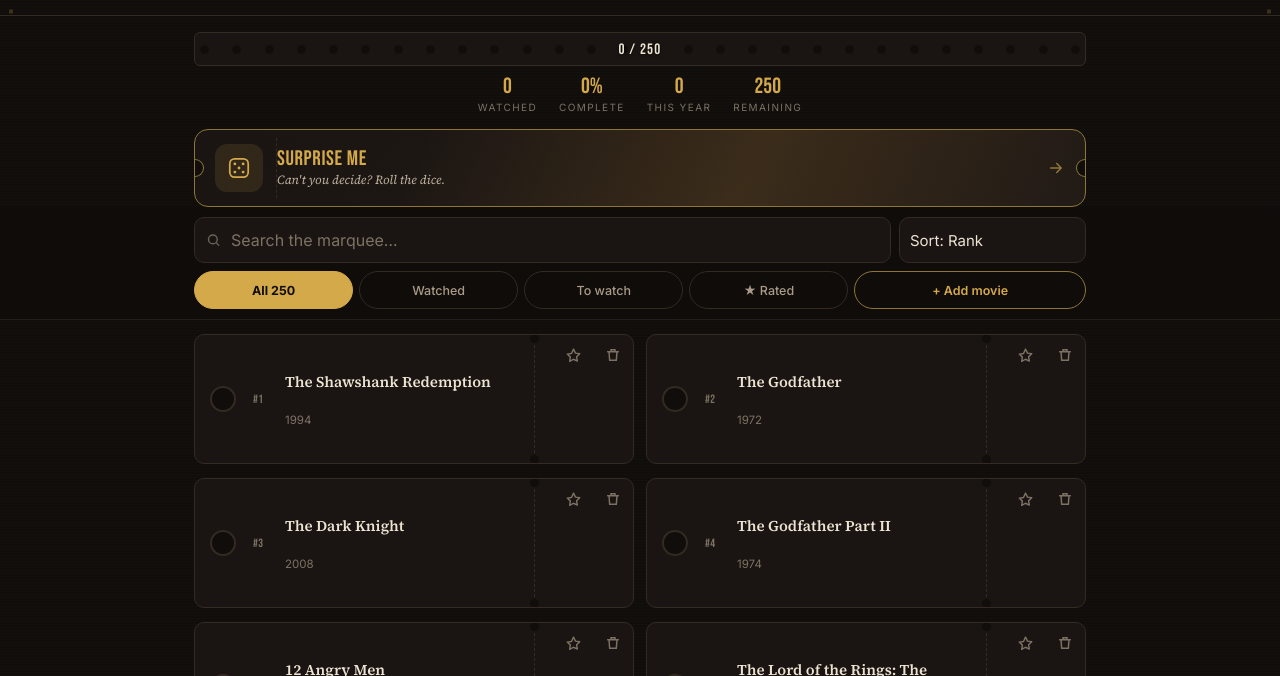
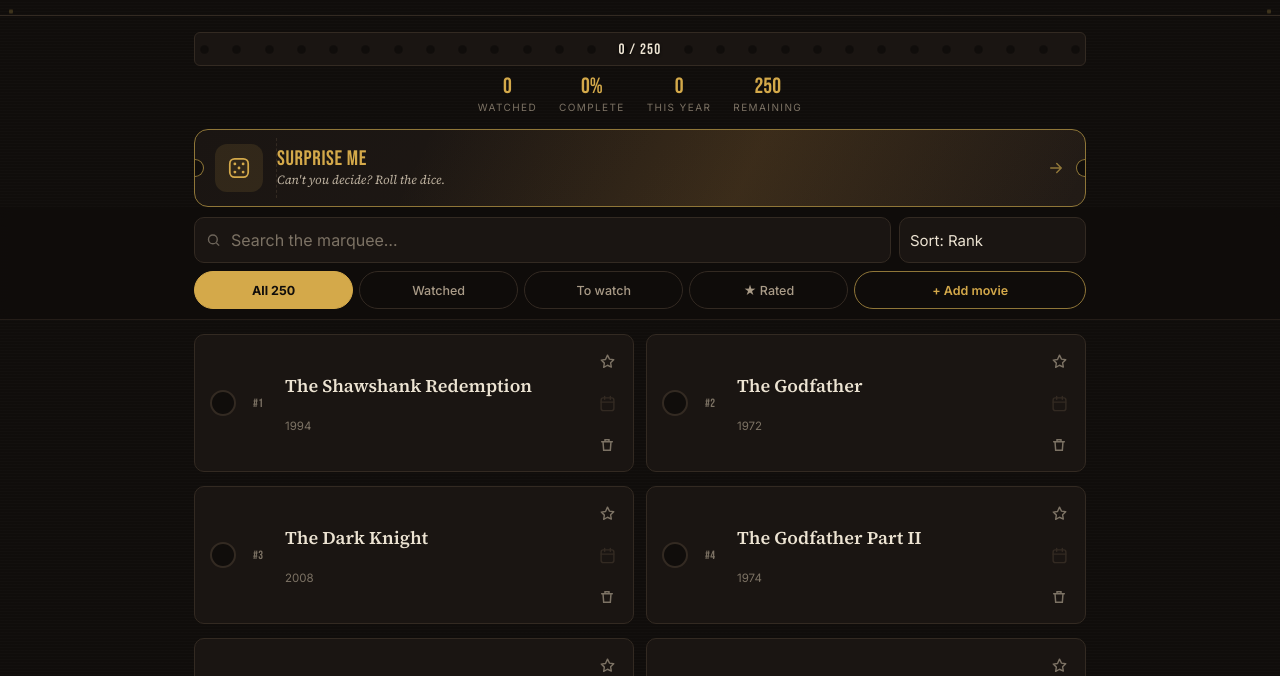
Before and after one commit to blazeking0069/bigscreenpwa, a plain HTML site: page index.html in a window 1280 px wide. Shown: the part 124-800 px from the top of the page. Drawn offline with Linux system fonts and the light colour scheme.

Commit message:
Add files via upload

```diff
--- a/index.html
+++ b/index.html
@@ -414,12 +414,12 @@
     margin-bottom: 7px;
     display: flex;
     align-items: stretch;
-    min-height: 84px;
+    min-height: 132px;
     overflow: hidden;
     transition: border-color 0.2s ease, background 0.2s ease, transform 0.15s ease, box-shadow 0.2s ease;
     animation: fadeSlideIn 0.28s cubic-bezier(.22,1,.36,1) backwards;
     content-visibility: auto;
-    contain-intrinsic-size: 90px;
+    contain-intrinsic-size: 138px;
   }
   .item:hover { border-color: #453a2d; }
   .item:active { transform: scale(0.995); }
@@ -428,10 +428,10 @@
     .item:active { transform: translateY(-1px) scale(0.995); }
   }
   @media (min-width: 860px) {
-    .item { min-height: 130px; contain-intrinsic-size: 136px; }
+    .item { min-height: 138px; contain-intrinsic-size: 144px; }
   }
   @media (min-width: 1300px) {
-    .item { min-height: 148px; contain-intrinsic-size: 154px; }
+    .item { min-height: 156px; contain-intrinsic-size: 162px; }
   }
 
   @keyframes fadeSlideIn {
@@ -560,6 +560,12 @@
     color: var(--gold);
     font-size: 11px;
     letter-spacing: 1px;
+  }
+  .mini-date {
+    color: var(--gold);
+    font-size: 11px;
+    font-family: var(--sans);
+    font-weight: 600;
   }
   .mini-note {
     font-family: var(--serif);
@@ -639,15 +645,18 @@
   .title {
     font-family: var(--serif);
     font-weight: 600;
-    font-size: 15px;
+    font-size: 16.5px;
     line-height: 1.3;
     color: var(--cream);
     display: -webkit-box;
-    -webkit-line-clamp: 2;
+    -webkit-line-clamp: 3;
     -webkit-box-orient: vertical;
     overflow: hidden;
     white-space: normal;
-    min-height: 39px; /* reserves 2 lines' worth of space even for short titles, so every row lines up evenly */
+    min-height: 43px; /* reserves 2 lines' worth of space for most titles; a 3rd line is available as overflow room for exceptionally long ones so they never truncate */
+  }
+  @media (min-width: 860px) {
+    .title { font-size: 18px; }
   }
   .item.done .title { color: #e6c9c3; }
   .year {
@@ -656,50 +665,47 @@
     font-family: var(--sans);
   }
 
-  .stub {
-    display: flex;
+  /* The actual <input type="date"> stays functional but visually hidden -
+     its value now displays as small text beside the rating instead, and it's
+     triggered by the dedicated calendar icon button in .icon-stack. */
+  .date-input {
+    position: absolute;
+    opacity: 0;
+    width: 1px;
+    height: 1px;
+    padding: 0;
+    border: none;
+    pointer-events: none;
+  }
+
+  .icon-stack {
+    display: flex;
+    flex-direction: column;
     align-items: center;
+    justify-content: center;
+    gap: 2px;
     flex-shrink: 0;
-    border-left: 1px dashed var(--border);
-    padding: 0 8px 0 10px;
-    position: relative;
-    min-height: 44px;
-  }
-  .stub::before, .stub::after {
-    content: '';
-    position: absolute;
-    left: -5px;
-    width: 9px;
-    height: 9px;
-    border-radius: 50%;
-    background: var(--bg);
-  }
-  .stub::before { top: -1px; }
-  .stub::after { bottom: -1px; }
-
-  .date-input {
+    padding: 0 6px;
+  }
+  .calendar-btn {
     background: transparent;
     border: none;
-    color: var(--gold);
-    font-family: var(--sans);
-    font-weight: 600;
-    font-size: 16px;
-    width: 0;
-    padding: 4px 0;
+    color: var(--muted2);
+    width: 40px;
+    height: 40px;
+    min-width: 40px;
+    display: flex;
+    align-items: center;
+    justify-content: center;
     cursor: pointer;
-    opacity: 0;
-    max-width: 0;
-    transition: opacity 0.25s ease, max-width 0.25s ease, width 0.25s ease;
-  }
-  .item.done .date-input { opacity: 1; max-width: 128px; width: 128px; }
-  .date-input:disabled { color: var(--muted2); }
-  .date-input::-webkit-calendar-picker-indicator {
-    filter: invert(0.7) sepia(1) saturate(3) hue-rotate(0deg);
-    opacity: 0.7;
-    cursor: pointer;
-    padding: 6px;
-    margin-right: -6px;
-  }
+    -webkit-tap-highlight-color: transparent;
+    touch-action: manipulation;
+    transition: color 0.15s ease;
+  }
+  .calendar-btn:disabled { color: var(--border); cursor: default; }
+  .calendar-btn:not(:disabled):active { color: var(--gold); transform: scale(0.9); }
+  .calendar-btn:not(:disabled):hover { color: var(--gold); }
+  .item.done .calendar-btn { color: var(--gold-dim); }
 
   .empty-state {
     text-align: center;
@@ -1184,7 +1190,7 @@
     .eyebrow { font-size: 9.5px; letter-spacing: 0.2em; }
     .stat-row { gap: 14px; }
     .stat-num { font-size: 19px; }
-    .title { font-size: 14px; }
+    .title { font-size: 15.5px; }
     select { font-size: 14px; }
     .surprise-ticket { padding: 12px 16px; gap: 10px; }
     .st-icon { width: 40px; height: 40px; }
@@ -1676,6 +1682,13 @@
 
 function titleKey(title, year) { return (title + '|' + year).toLowerCase(); }
 function todayStr() { return new Date().toISOString().slice(0,10); }
+function formatDateShort(iso) {
+  if (!iso) return '';
+  const parts = iso.split('-'); // YYYY-MM-DD
+  if (parts.length !== 3) return iso;
+  const [y, m, d] = parts;
+  return `${m}/${d}/${y}`;
+}
 function decadeOf(year) {
   const y = parseInt(year, 10);
   if (isNaN(y)) return 'No year';
@@ -2631,6 +2644,8 @@
       item.classList.toggle('done', state[key].watched);
       dateInput.disabled = !state[key].watched;
       dateInput.value = state[key].date || '';
+      calendarBtn.disabled = !state[key].watched;
+      refreshMiniPreview(state[key]);
       saveState();
       updateStats();
       if (currentFilter !== 'all') {
@@ -2657,39 +2672,62 @@
     info.appendChild(titleEl);
     info.appendChild(yearEl);
 
-    if (entry.rating || entry.note) {
-      const mini = document.createElement('div');
-      mini.className = 'mini-preview';
-      if (entry.rating) {
-        const s = document.createElement('span');
-        s.className = 'mini-stars';
-        s.textContent = '★'.repeat(entry.rating) + '☆'.repeat(5 - entry.rating);
-        mini.appendChild(s);
-      }
-      if (entry.note) {
-        const n = document.createElement('span');
-        n.className = 'mini-note';
-        n.textContent = entry.note;
-        mini.appendChild(n);
-      }
-      info.appendChild(mini);
+    const mini = document.createElement('div');
+    mini.className = 'mini-preview';
+    const starsSpan = document.createElement('span');
+    starsSpan.className = 'mini-stars';
+    const dateSpan = document.createElement('span');
+    dateSpan.className = 'mini-date';
+    const noteSpan = document.createElement('span');
+    noteSpan.className = 'mini-note';
+    mini.appendChild(starsSpan);
+    mini.appendChild(dateSpan);
+    mini.appendChild(noteSpan);
+    info.appendChild(mini);
+
+    function refreshMiniPreview(e) {
+      const hasStars = !!e.rating;
+      const hasDate = !!(e.watched && e.date);
+      const hasNote = !!e.note;
+      starsSpan.style.display = hasStars ? '' : 'none';
+      starsSpan.textContent = hasStars ? ('★'.repeat(e.rating) + '☆'.repeat(5 - e.rating)) : '';
+      dateSpan.style.display = hasDate ? '' : 'none';
+      dateSpan.textContent = hasDate ? formatDateShort(e.date) : '';
+      noteSpan.style.display = hasNote ? '' : 'none';
+      noteSpan.textContent = hasNote ? e.note : '';
+      mini.style.display = (hasStars || hasDate || hasNote) ? 'flex' : 'none';
     }
-
-    const stub = document.createElement('div');
-    stub.className = 'stub';
+    refreshMiniPreview(entry);
+
     const dateInput = document.createElement('input');
     dateInput.type = 'date';
     dateInput.className = 'date-input';
+    dateInput.setAttribute('aria-hidden', 'true');
+    dateInput.tabIndex = -1;
     dateInput.value = entry.date || '';
     dateInput.disabled = !entry.watched;
     dateInput.addEventListener('change', () => {
       if (!state[key]) state[key] = { watched: true, date: '' };
       state[key].date = dateInput.value;
+      refreshMiniPreview(state[key]);
       saveState();
       updateStats();
       if (sortSelect.value === 'dateWatched') render();
     });
-    stub.appendChild(dateInput);
+
+    const calendarBtn = document.createElement('button');
+    calendarBtn.className = 'calendar-btn';
+    calendarBtn.disabled = !entry.watched;
+    calendarBtn.setAttribute('aria-label', 'Change the watched date for ' + title);
+    calendarBtn.innerHTML = '<svg width="17" height="17" viewBox="0 0 24 24" fill="none" stroke="currentColor" stroke-width="2" stroke-linecap="round" stroke-linejoin="round"><rect x="3" y="4" width="18" height="18" rx="3"/><path d="M3 10h18M8 2v4M16 2v4"/></svg>';
+    calendarBtn.addEventListener('click', () => {
+      if (calendarBtn.disabled) return;
+      buzz(6);
+      try {
+        if (dateInput.showPicker) dateInput.showPicker();
+        else { dateInput.focus(); dateInput.click(); }
+      } catch (e) { dateInput.focus(); }
+    });
 
     const detailToggle = document.createElement('button');
     detailToggle.className = 'detail-toggle' + (expandedKey === key ? ' active' : '');
@@ -2728,12 +2766,17 @@
     if (tmdbApiKey) {
       item.appendChild(buildPosterEl(key, title, year));
     }
+    const iconStack = document.createElement('div');
+    iconStack.className = 'icon-stack';
+    iconStack.appendChild(detailToggle);
+    iconStack.appendChild(calendarBtn);
+    iconStack.appendChild(removeBtn);
+
     item.appendChild(checkZone);
     item.appendChild(rankBadge);
     item.appendChild(info);
-    item.appendChild(stub);
-    item.appendChild(detailToggle);
-    item.appendChild(removeBtn);
+    item.appendChild(dateInput);
+    item.appendChild(iconStack);
     list.appendChild(item);
 
     if (expandedKey === key) {
```
